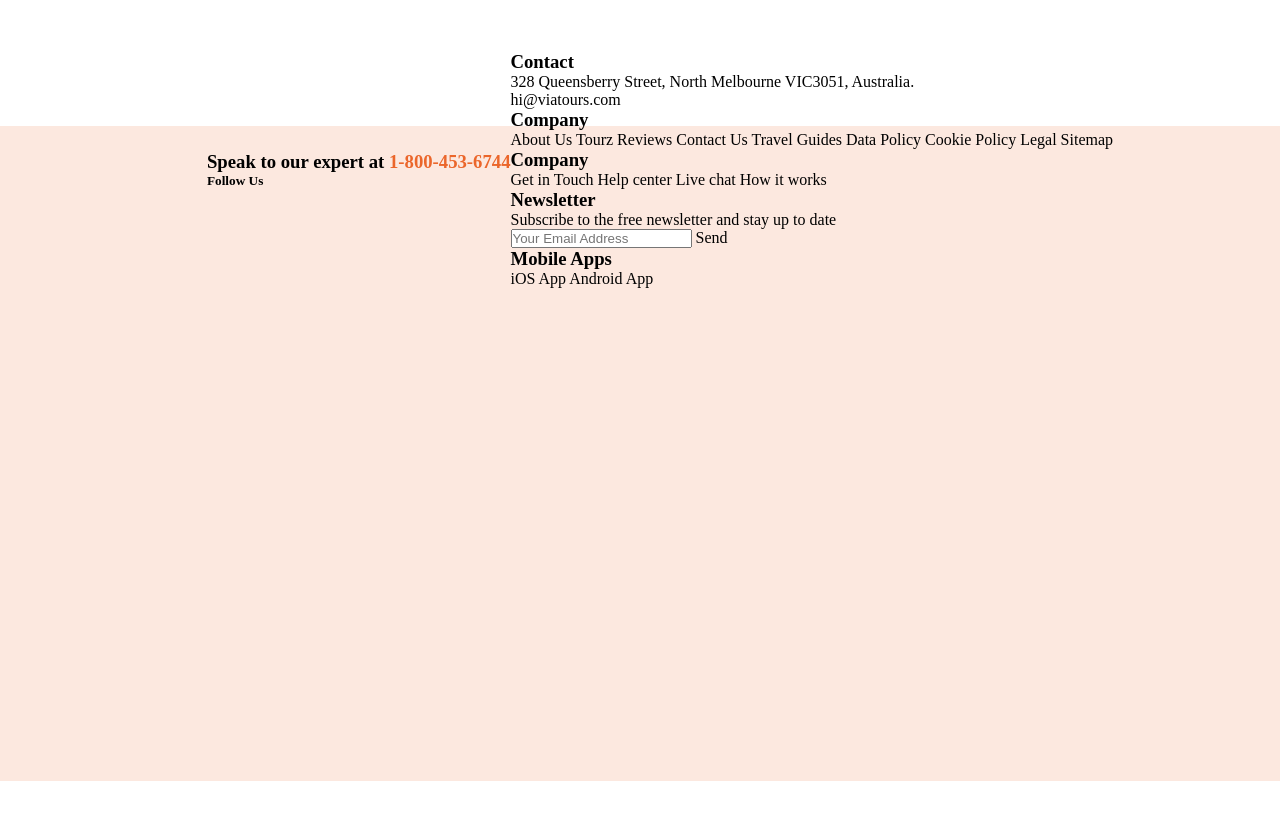
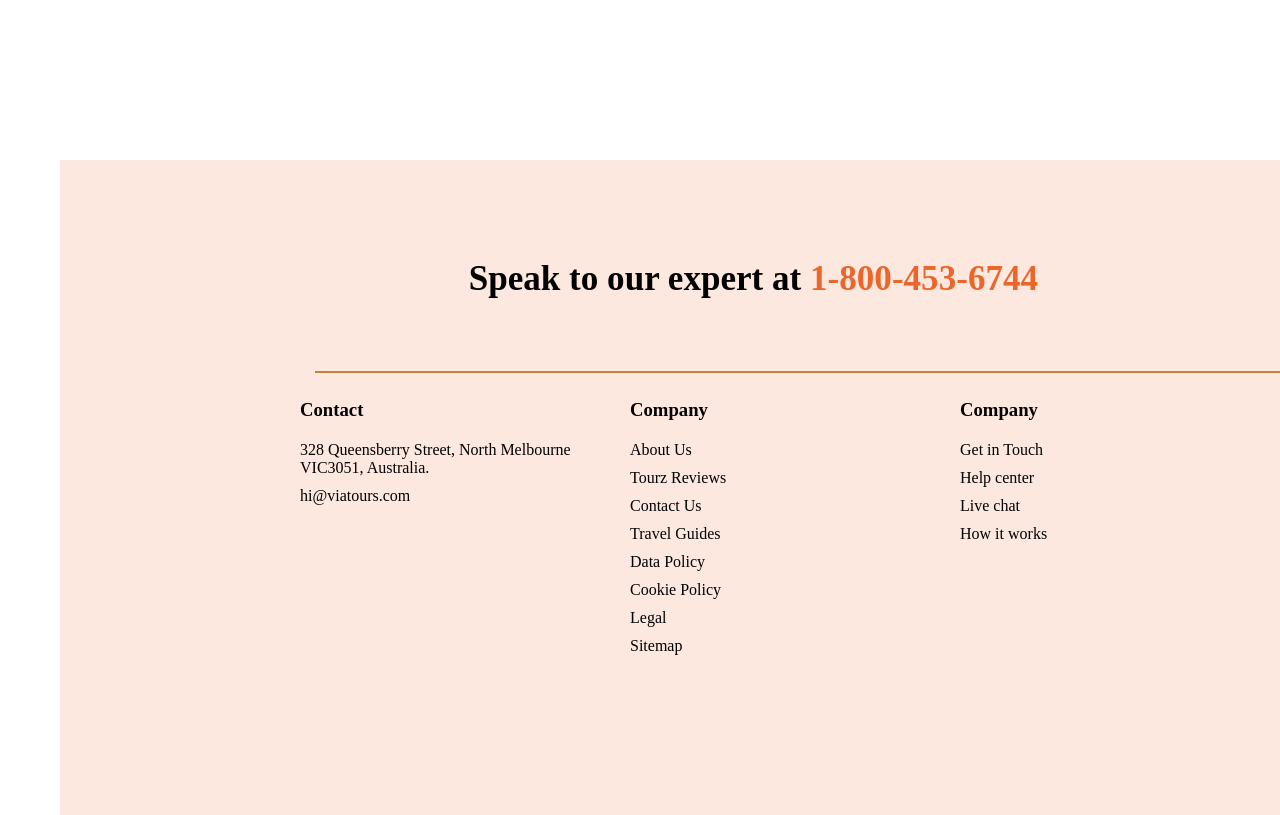
Before and after one commit to darshanchauhan4426/Travel-Website-UI, a plain HTML site: page index.html in a window 1280 px wide. Shown: the part 3211-4026 px from the top of the page. Before the commit the page ends 3992 px from the top, so only its background shows below. Drawn offline with Linux system fonts and the light colour scheme.

Commit message:
footer recreated

```diff
--- a/index.html
+++ b/index.html
@@ -330,7 +330,6 @@
             <div class="img-curve"></div>
             <div class="image"></div>
         </div>
-    </div>
         <div class="footer">
             <div class="container">
                 <div class="block-1">
@@ -339,8 +338,8 @@
                 </div>
                 <div class="block-2">
                     <div class="contact">
+                        <h3>Contact</h3>
                         <div class="text-block">
-                        <h3>Contact</h3>
                             <p>328 Queensberry Street, North Melbourne VIC3051, Australia.</p>
                             <p>hi@viatours.com</p>
                         </div>
@@ -383,6 +382,7 @@
                 </div>
             </div>
         </div>
+    </div>
 </body>
 
 </html>
--- a/style.css
+++ b/style.css
@@ -549,9 +549,106 @@ a {
 }
 
 .footer {
-    margin-top: 1450px;
+    margin-top: 160px;
     height: 655px;
     width: 1800px;
     background-color: #EB662B26;
-    margin-bottom: 0px;
+    display: flex;
+    justify-content: center;
+    align-items: center;
 }
+
+.footer .container {
+    height: 655px;
+    width: 1320px;
+    display: flex;
+    justify-content: space-evenly;
+    align-items: center;
+    flex-direction: column;
+}
+
+.footer .container .block-1 {
+    height: 185px;
+    width: 1290px;
+    display: flex;
+    align-items: center;
+    justify-content: space-around;
+    font-size: 30px;
+    border-bottom: 2px solid rgb(191, 131, 59);
+}
+
+.footer .container .block-2 {
+    width: 1320px;
+    display: flex;
+    align-items: center;
+    justify-content: space-between;
+}
+
+.footer .container .block-2 .contact {
+    width: 440px;
+    height: 390px;
+    display: flex;
+    gap: 20px;
+    flex-direction: column;
+}
+
+.footer .container .block-2 .company {
+    width: 440px;
+    height: 390px;
+    display: flex;
+    gap: 20px;
+    flex-direction: column;
+}
+
+.footer .container .block-2 .support {
+    width: 440px;
+    height: 390px;
+    display: flex;
+    gap: 20px;
+    flex-direction: column;
+}
+
+.footer .container .block-2 .text-area {
+    width: 440px;
+    height: 390px;
+    display: flex;
+    flex-direction: column;
+}
+
+.footer .container .block-2 .text-area .newsletter {
+    display: flex;
+    height: 50%;
+    width: 100%;
+    gap: 20px;
+    flex-direction: column;
+}
+
+.footer .container .block-2 .text-area .mobile-apps {
+    display: flex;
+    height: 50%;
+    width: 100%;
+    gap: 20px;
+    flex-direction: column;
+}
+
+.footer .container .block-2 .text-area .newsletter input {
+    height: 60px;
+    width: 300px;
+    border-radius: 16px;
+    border: none;
+    padding-left: 15px;
+}
+
+.footer .container .block-2 .text-area .newsletter a {
+    height: 20px;
+    width: 35px;
+    position: absolute;
+    margin-top: 100px;
+    margin-left: 250px;
+}
+
+.text-block {
+    display: flex;
+    flex-direction: column;
+    gap: 10px;
+}
```
Lines whose indentation alone changed are shown as unchanged.
